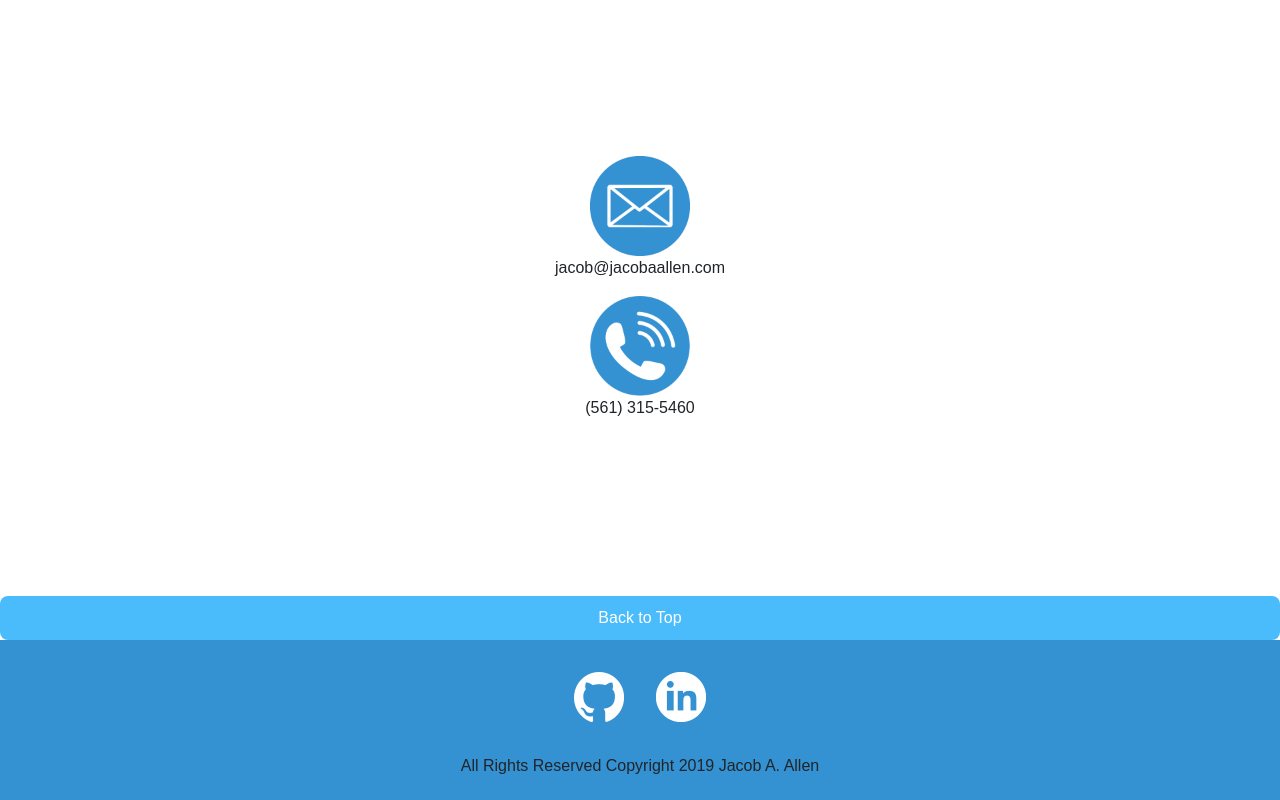
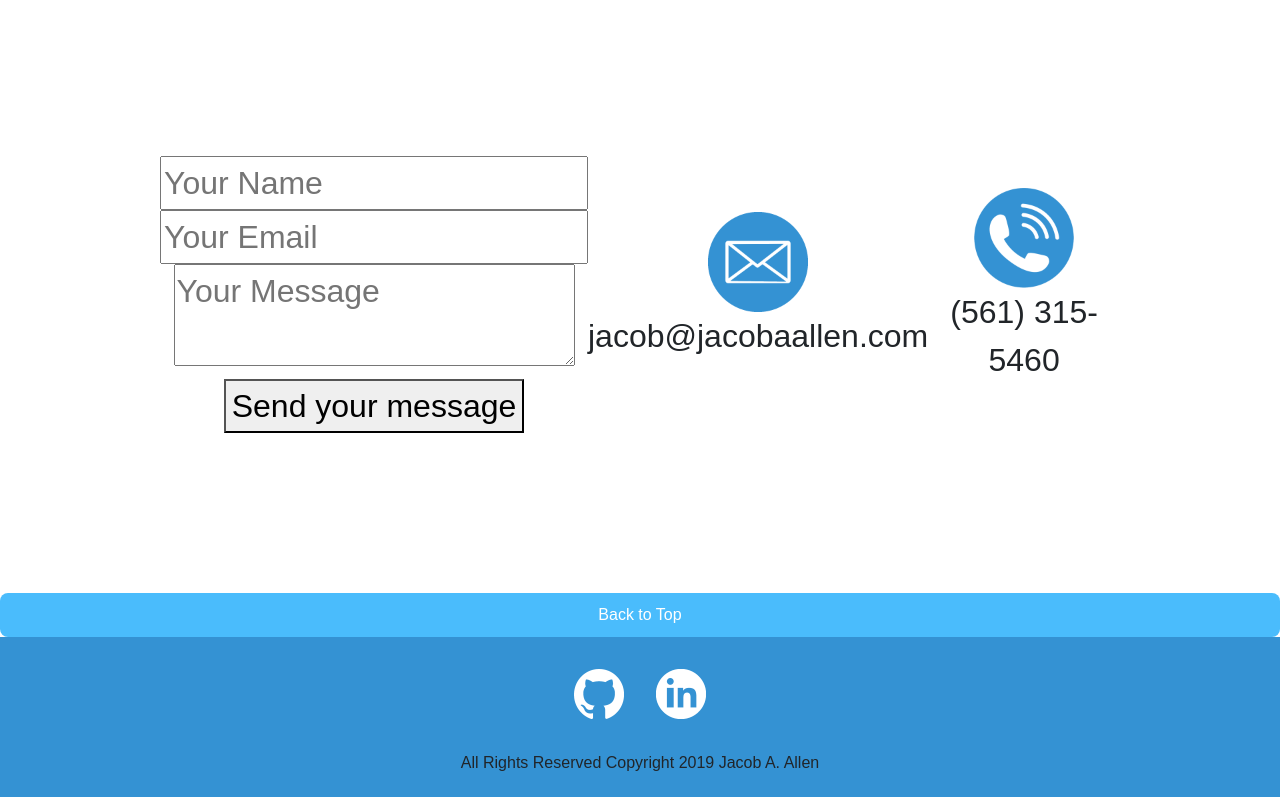
Before and after one commit to Jacobaallen/Portfolio, a React (Create React App) app: page / in a window 1280 px wide. Shown: the part 4361-5161 px from the top of the page. Built offline with nearby package versions, Linux system fonts and the light colour scheme.

Commit message:
added a contact form

```diff
--- a/src/components/Home.jsx
+++ b/src/components/Home.jsx
@@ -184,7 +184,22 @@ class Home extends React.Component {
 
 
     <div className="contact-icons">
-      <div>
+        <div className="form">
+        <form action="https://formspree.io/jacob@jacobaallen.com" method="POST" class="contact_form" id="contact_form">
+          <div className="wrap">
+            <input name="name" id="name" type="text" placeholder="Your Name"/>
+          </div>
+          <div className="wrap">
+            <input name="_replyto" id="email" type="text" placeholder="Your Email"/>
+          </div>
+          <div className="wrap">
+            <textarea name="message" id="message" placeholder="Your Message"></textarea>
+          </div>
+          <div className="arlo_tm_button">
+            <button type="submit">Send your message</button>
+          </div>
+        </form>
+
         <div className="icons-4">
           <img src="images/email-icon.png" alt="email" height="100" />
           <p>jacob@jacobaallen.com</p>
@@ -192,6 +207,7 @@ class Home extends React.Component {
         <div className="icons-5">
           <img src="images/phone-icon-circle.png" alt="phone" height="100" width="100"/>
           <p>(561) 315-5460</p>
+
         </div>
       </div>
     </div>
--- a/src/styles/home.css
+++ b/src/styles/home.css
@@ -391,30 +391,6 @@ div.desc {
   width: 100%;
 }
 
-
-input[type=text],input[type=email], select, textarea {
-     width: 100%;
-     padding: 12px;
-     border: 1px solid #ccc;
-     border-radius: 4px;
-     box-sizing: border-box;
-     margin-top: 6px;
-     margin-bottom: 16px;
-     resize: vertical;
-}
- input[type=submit] {
-     background-color: #3492D3;
-     color: white;
-     padding: 12px 20px;
-     border: none;
-     border-radius: 4px;
-     cursor: pointer;
-}
- input[type=submit]:hover {
-     background-color: #45a049;
-}
-
-
 .contact-icons{
   display: flex;
   align-items: center;
```
